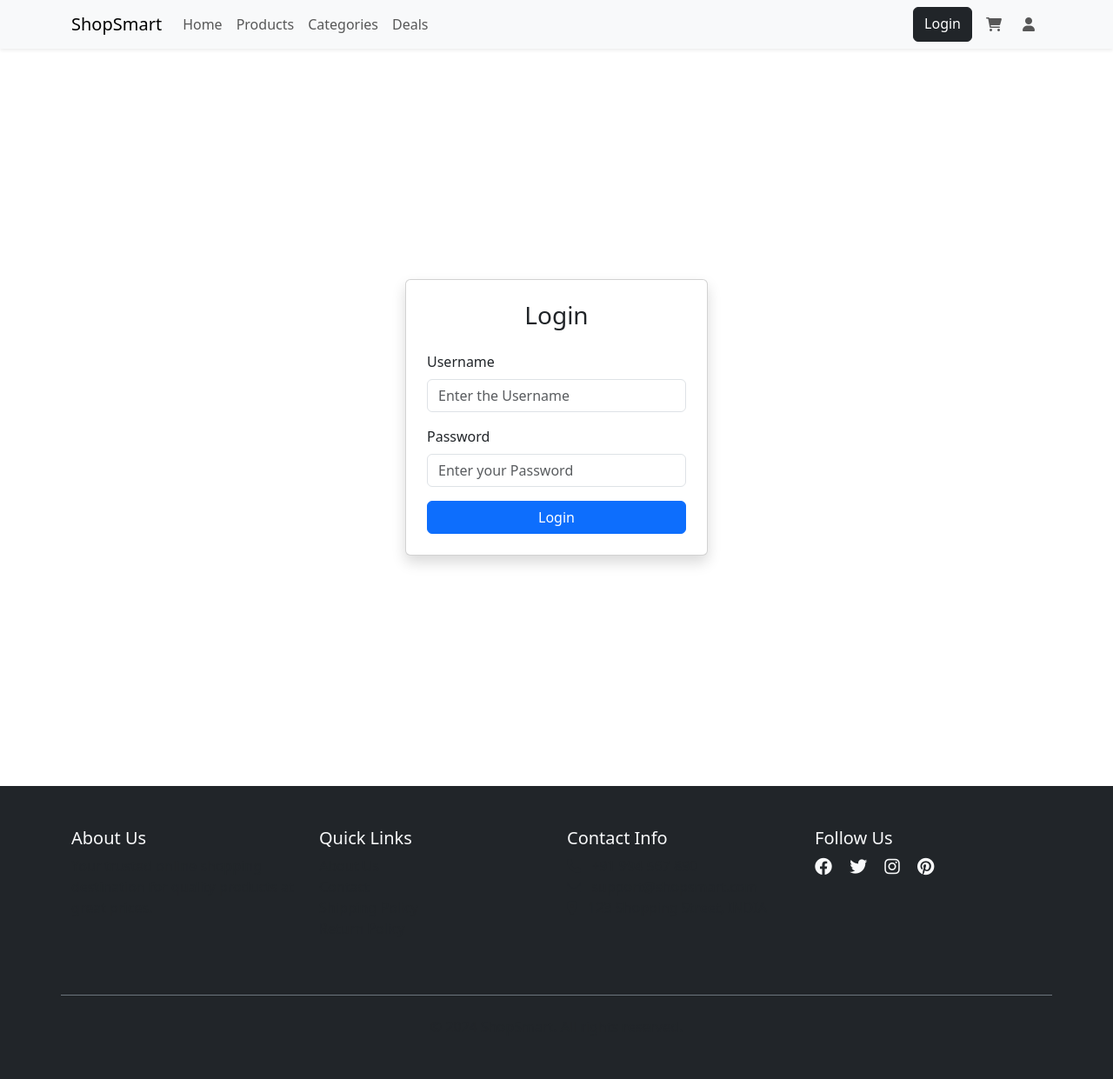
After one commit to mohammadshuaibt/ecommerce, a Django app: page /login/ in a window 1280 px wide. The commit adds this page. Shown: the whole page at 87% size. Run offline with Django 5.2, Linux system fonts and the light colour scheme.

Commit message:
login and logout

```diff
--- a/ecommerce_app/urls.py
+++ b/ecommerce_app/urls.py
@@ -2,4 +2,6 @@ from django.urls import path
 from . import views
 urlpatterns = [
     path('', views.index, name='index'),
+    path('login/',views.login_user,name='login'),
+    path('logout/',views.logout_user,name = 'logout')
 ]
--- a/ecommerce_app/views.py
+++ b/ecommerce_app/views.py
@@ -1,6 +1,26 @@
-from django.shortcuts import render
+from django.shortcuts import render, redirect
 from . models import Product
+from django.contrib.auth import authenticate, login, logout
 # Create your views here.
 def index(request):
     products = Product.objects.all()
     return render(request, 'index.html',{'products':products})
+
+def login_user(request):
+    if request.user.is_authenticated:
+        return redirect('index')
+    if request.method == 'POST':
+        username = request.POST['username']
+        password = request.POST['password']
+        user = authenticate(request,username = username, password = password)
+        if user is not None:
+            login(request, user)
+            return redirect('index')
+        else:
+            return redirect('login')
+
+    return render(request,'login.html')
+
+def logout_user(request):
+    logout(request)
+    return redirect('index')
--- a/templates/layout.html
+++ b/templates/layout.html
@@ -31,14 +31,16 @@
                         <a class="nav-link" href="#">Deals</a>
                     </li>
                 </ul>
-                <div class="d-flex">
-                    <a href="#" class="btn btn-outline-dark me-2">
-                        <i class="fas fa-search"></i>
-                    </a>
-                    <a href="#" class="btn btn-outline-dark me-2">
+                <div class="navbar-nav ms-auto">
+                    {% if user.is_authenticated %}
+                        <a href="{% url 'logout' %}" class="btn btn-dark me-2">LogOut</a>
+                    {% else %}
+                        <a href="{% url 'login' %}" class="btn btn-dark me-2">Login</a>
+                    {% endif %}
+                    <a href="#" class="nav-link me-2">
                         <i class="fas fa-shopping-cart"></i>
                     </a>
-                    <a href="#" class="btn btn-outline-dark">
+                    <a href="#" class="nav-link">
                         <i class="fas fa-user"></i>
                     </a>
                 </div>
--- /dev/null
+++ b/templates/login.html
@@ -0,0 +1,27 @@
+{% extends 'layout.html'%}
+
+{% block content %}
+<div class="container">
+  <div class="row justify-content-center align-items-center min-vh-100">
+    <div class="col-md-6 col-lg-4">
+      <div class="card shadow p-4">
+        <h3 class="text-center mb-4">Login</h3>
+        <form method="POST" action="{% url 'login' %}">
+          {% csrf_token %}
+          <div class="mb-3">
+            <label class="form-label">Username</label>
+            <input type="text" class="form-control" name="username" placeholder="Enter the Username">
+          </div>
+          <div class="mb-3">
+            <label class="form-label">Password</label>
+            <input type="password" class="form-control" name="password" placeholder="Enter your Password">
+          </div>
+          <div class="d-grid">
+            <button type="submit" class="btn btn-primary">Login</button>
+          </div>
+        </form>
+      </div>
+    </div>
+  </div>
+</div>
+{% endblock %}
```
Also changed, not shown: db.sqlite3.
